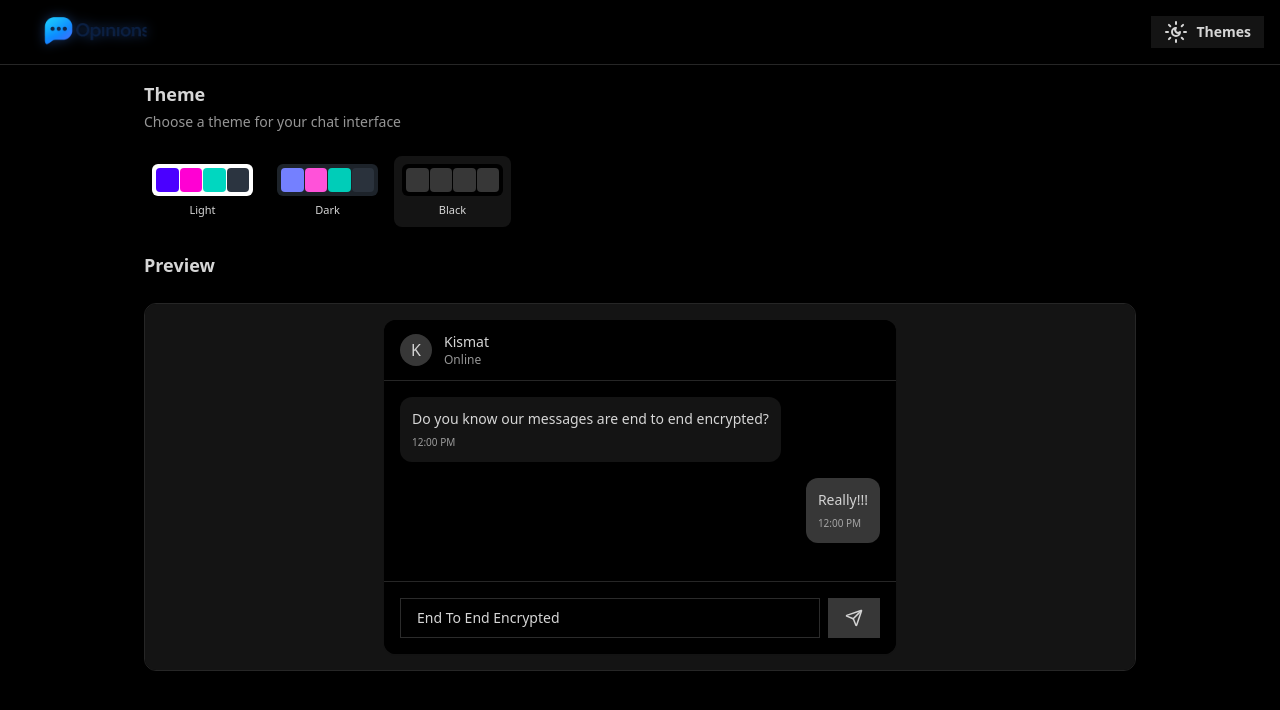
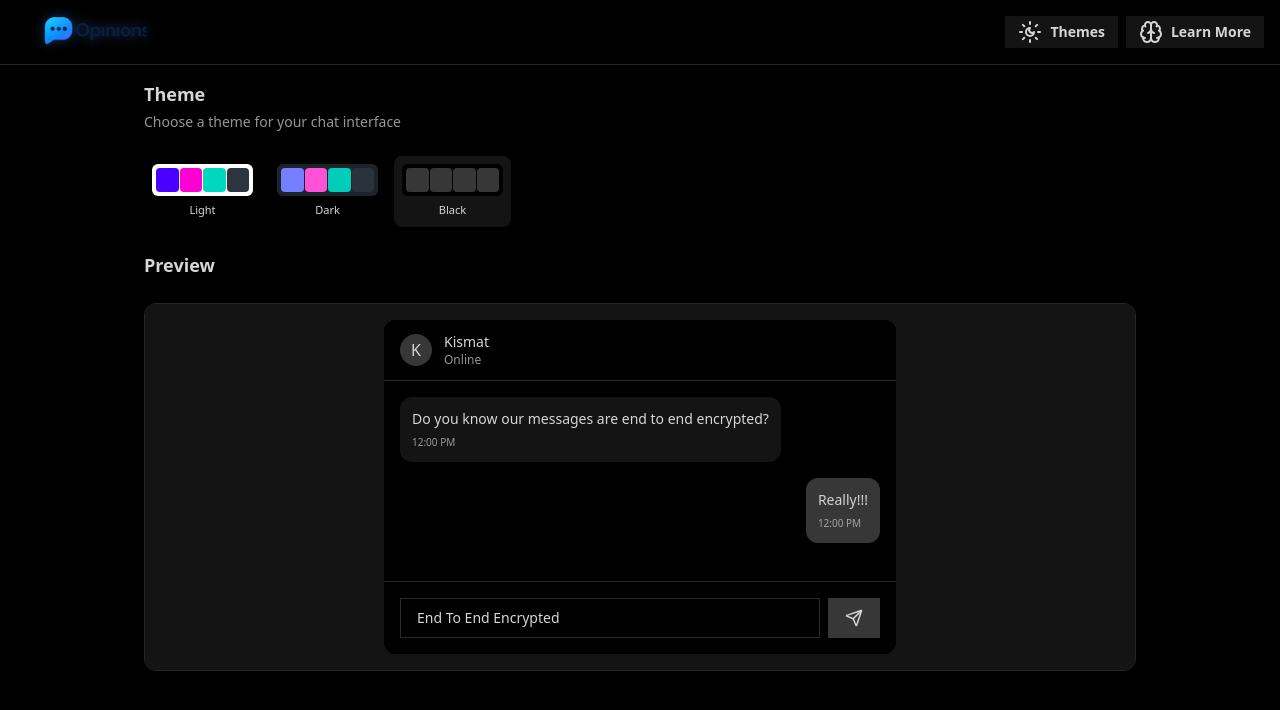
Before and after one commit to rii98/chat-app-e2ee, a React (Vite) app in the folder frontend/: page /themes in a window 1280 px wide. Shown: the top 710 px of the page. Built offline with nearby package versions, Linux system fonts and the light colour scheme; no server answers.

Commit message:
Demo page added (functionality remaining)

```diff
--- a/frontend/src/App.jsx
+++ b/frontend/src/App.jsx
@@ -13,6 +13,7 @@ import { useEffect } from "react";
 
 import { Loader } from "lucide-react";
 import { Toaster } from "react-hot-toast";
+import E2EEChatDemo from "./components/E2EEChatDemo";
 
 const App = () => {
   const { authUser, checkAuth, isCheckingAuth, onlineUsers } = useAuthStore();
@@ -42,6 +43,7 @@ const App = () => {
         <Route path="/signup" element={!authUser ? <SignUpPage /> : <Navigate to="/" />} />
         <Route path="/login" element={!authUser ? <LoginPage /> : <Navigate to="/" />} />
         <Route path="/themes" element={<ThemesPage />} />
+        <Route path="/demo" element={<E2EEChatDemo />} />
         <Route path="/profile" element={authUser ? <ProfilePage /> : <Navigate to="/login" />} />
       </Routes>
 
--- /dev/null
+++ b/frontend/src/components/E2EEChatDemo.jsx
@@ -0,0 +1,11 @@
+import React from 'react'
+
+const E2EEChatDemo = () => {
+  return (
+    <div>
+      <h1 className='text-white'>hello wolr</h1>
+    </div>
+  )
+}
+
+export default E2EEChatDemo
--- a/frontend/src/components/Navbar.jsx
+++ b/frontend/src/components/Navbar.jsx
@@ -1,15 +1,17 @@
 import { Link } from "react-router-dom";
 import { useAuthStore } from "../store/useAuthStore";
-import { LogOut, SunMoon, User } from "lucide-react";
+import { LogOut, SunMoon, User,Brain } from "lucide-react";
 
 const Navbar = () => {
   const { logout, authUser } = useAuthStore();
 
   return (
+
     <header
       className="bg-base-100 border-b border-base-300 fixed w-full top-0 z-40
       backdrop-blur-lg bg-base-100/80"
     >
+
       <div className="container mx-auto px-4 h-16">
         <div className="flex items-center justify-between h-full">
           {/* Logo Only */}
@@ -29,6 +31,10 @@ const Navbar = () => {
             <Link to={"/themes"} className="btn btn-sm gap-2">
               <SunMoon />
               <span className="hidden sm:inline">Themes</span>
+            </Link>
+            <Link to={"/demo"} className="btn btn-sm gap-2">
+              <Brain/>
+              <span className="hidden sm:inline">Learn More</span>
             </Link>
 
             {authUser && (
```
